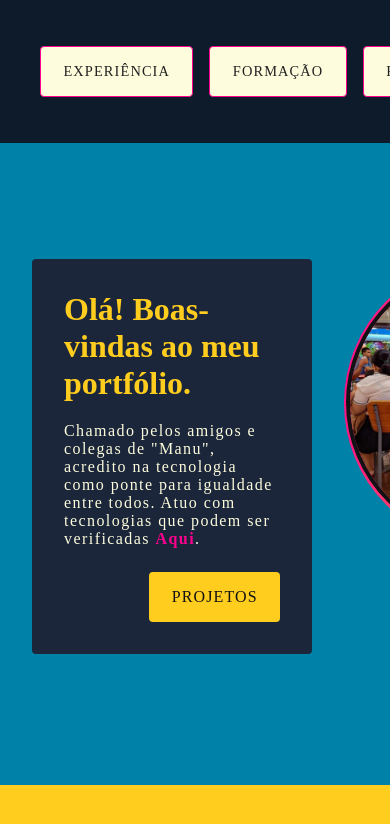
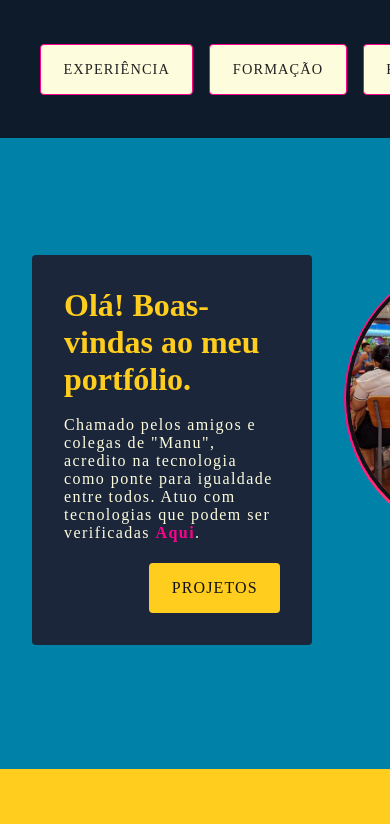
Before and after one commit to manupilation/manupilation.github.io, a React (Vite) app in the folder personal-page-app/: page / in a window 390 px wide. Shown: the top 824 px of the page. Built offline with nearby package versions, Linux system fonts and the light colour scheme.

Commit message:
feat: responsive footer

```diff
--- a/personal-page-app/src/components/Footer/styles.module.scss
+++ b/personal-page-app/src/components/Footer/styles.module.scss
@@ -25,3 +25,9 @@
     }
   }
 }
+
+@media (max-width: 600px) {
+  .footerContainer {
+    height: 75px;
+  }
+}
```
